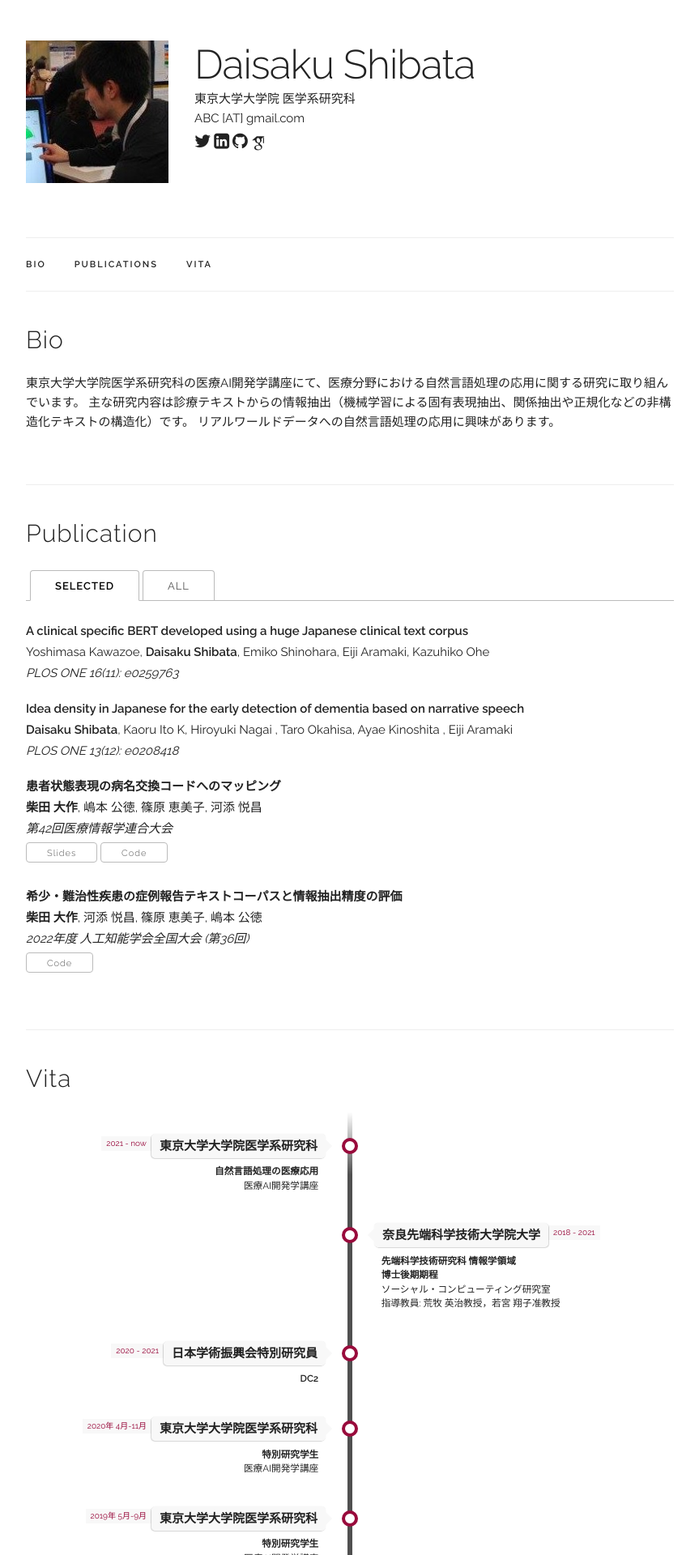
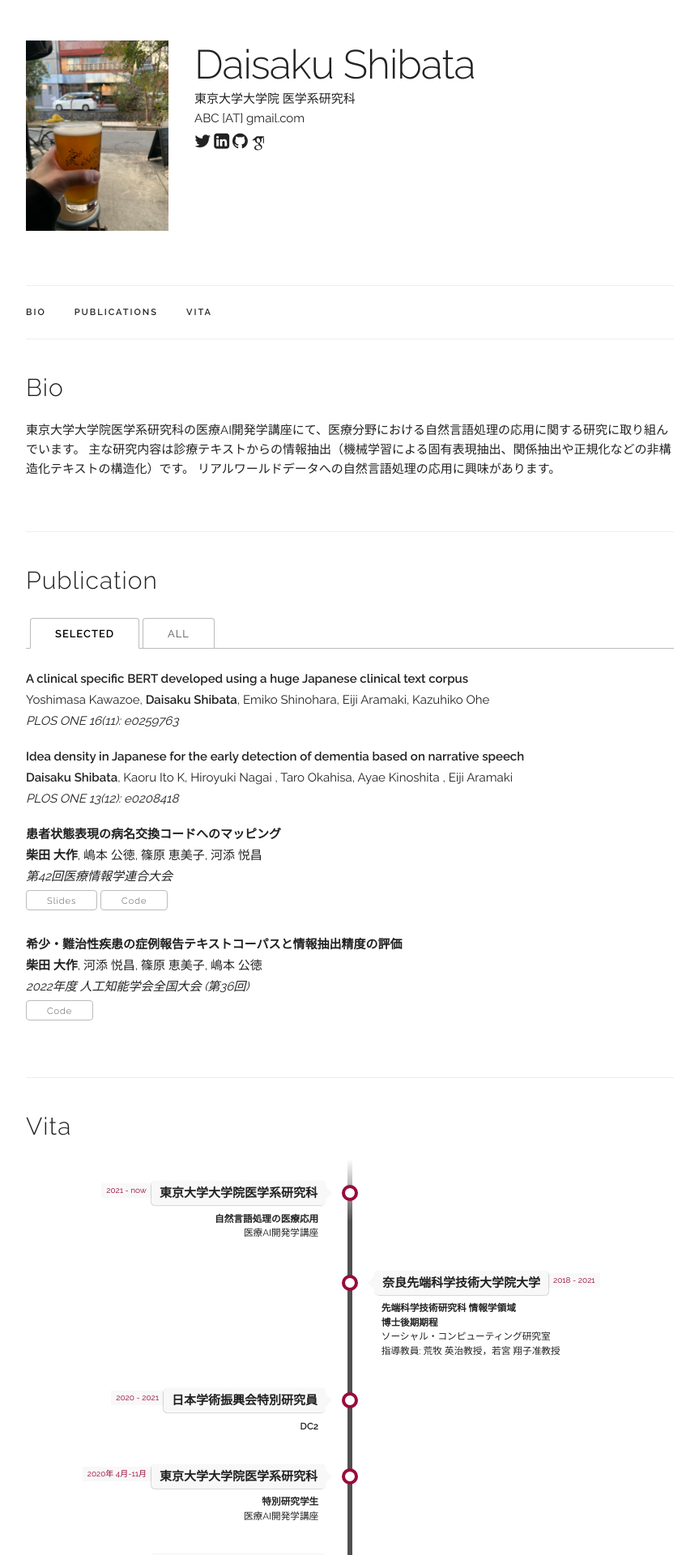
Before and after one commit to daisaku-ss/daisaku-ss.github.io, a Jekyll site: the page built from index.html, in a window 1280 px wide. Shown: the top 1920 px of the page at 81% size, without its empty margins (208-1071 px from the left). Built offline with Jekyll 4.4.1, drawn with Linux system fonts in a browser that asks for light colours; some web fonts are replaced.

Commit message:
Add files via upload

```diff
--- a/_data/main_info.yaml
+++ b/_data/main_info.yaml
@@ -1,9 +1,9 @@
 name: "Daisaku Shibata"
 title: "東京大学大学院 医学系研究科"
 email: "ABC [AT] gmail.com"
-profile_pic: "/assets/profile-pics/shibata_pic.jpg"
+profile_pic: "/assets/profile-pics/shibata_2022_12.jpg"
 twitter: "https://twitter.com/dsk86687947"
 linkedin: "https://www.linkedin.com/in/shibata-daisaku-973890137/"
 github: "https://github.com/daisaku-ss"
 google_scholar: "https://scholar.google.co.jp/citations?user=Sk3qo9kAAAAJ&hl=ja&oi=ao"
-google_analystics_tracking_id: None <!-- 'UA-46778883-1' -->
+google_analystics_tracking_id: None
```
